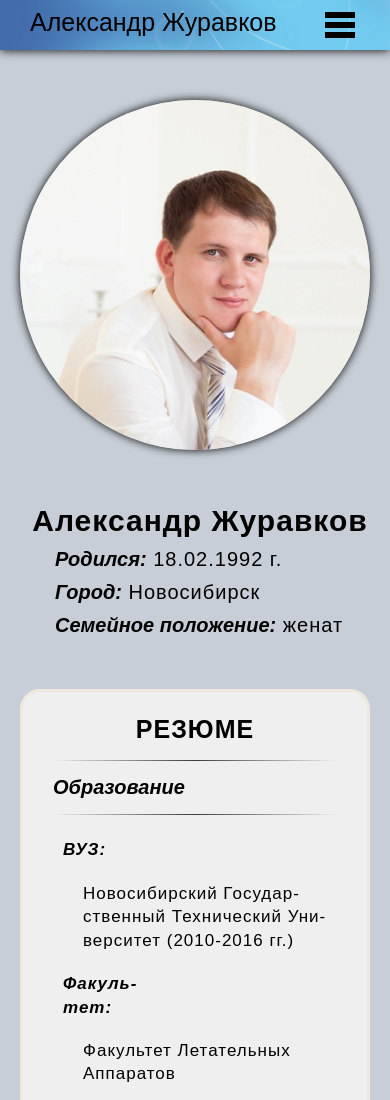
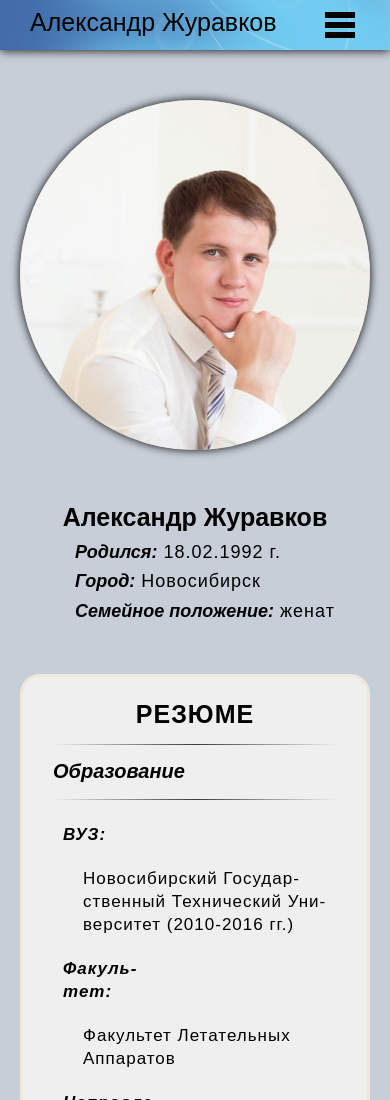
Before and after one commit to Alexandr-Zhuravkov/Alexandr-Zhuravkov.github.io, a plain HTML site: page index.html in a window 390 px wide. Shown: the top 1100 px of the page. Drawn offline with nearby package versions, Linux system fonts and the light colour scheme.

Commit message:
Правка стилей под адаптивность

```diff
--- a/index.html
+++ b/index.html
@@ -268,10 +268,11 @@
 		@media screen and (max-width: 900px) {
 			h1 {
 				display: block;
-				font-size: 30px;
+				font-size: 25px;
+				width: auto;
 				text-align: center;
 				font-weight: bold;
-				letter-spacing: 1px;
+				letter-spacing: 0px;
 			}
 			.main {
 				width:auto;
@@ -376,6 +377,13 @@
 			.about {
 				display: block;
 				margin:10px auto;
+				width: 340px;
+
+			}
+			.about p{
+				margin-left:50px;
+				font-size: 18px;
+
 			}
 			.in-resume p:first-child {
     				width: 40%;
```
